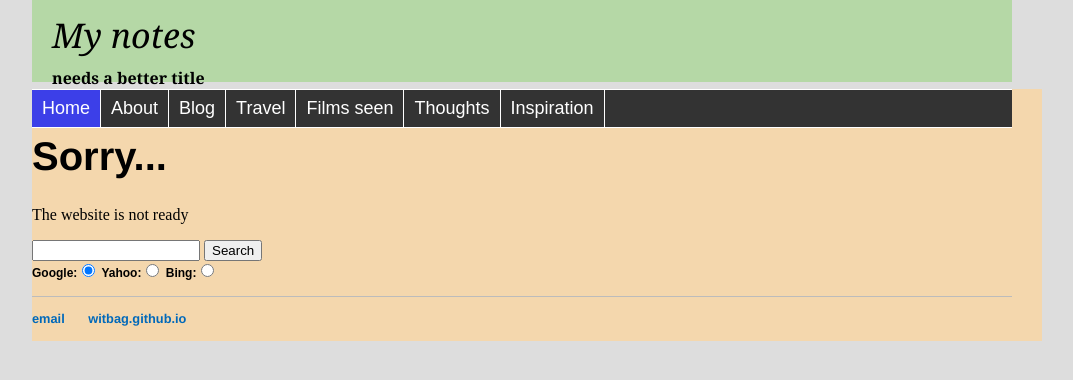
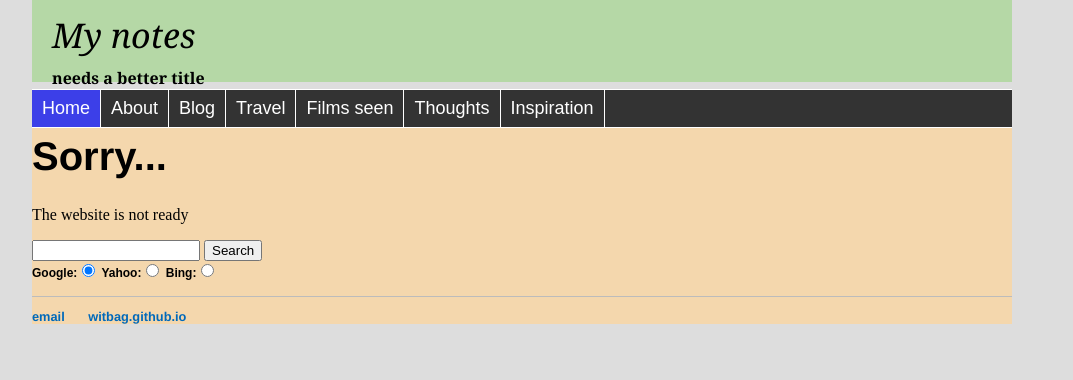
Before and after one commit to witbag/witbag.github.io, a Jekyll site: the page built from index.html, in a window 1280 px wide. Shown: the top 380 px of the page, without its empty margins (118-1191 px from the left). Built offline with Jekyll 4.4.1, drawn with Linux system fonts in a browser that asks for light colours.

Commit message:
Update main.css

```diff
--- a/css/main.css
+++ b/css/main.css
@@ -12,7 +12,7 @@
 #style_content {                /*MAIN TEXT*/
 width: 100%;
 background: #f4d7ad;
-padding-right: 30px;
+margin-right: 30px;
 }
 #style_title {                  /*TOP BAR TITLE*/
 padding-top: 12px;
@@ -46,7 +46,7 @@
 nav ul, footer ul { font-size: 1em; font-family: 'Helvetica', 'Arial', 'Sans-Serif'; padding: 0px; list-style: none; font-weight: bold; }
 nav ul li, footer ul li { display: inline; margin-right: 20px; }
 
-footer { border-top: 1px solid #bcbcbc; font-size: .8em; padding-top: 2px; padding-bottom: 2px;}     /*FOOTER*/
+footer { border-top: 1px solid #bcbcbc; font-size: .8em; padding-top: 0px; padding-bottom: 0px;}     /*FOOTER*/
 
 
 .solidblockmenu{                /*SECOND BAR*/
```
